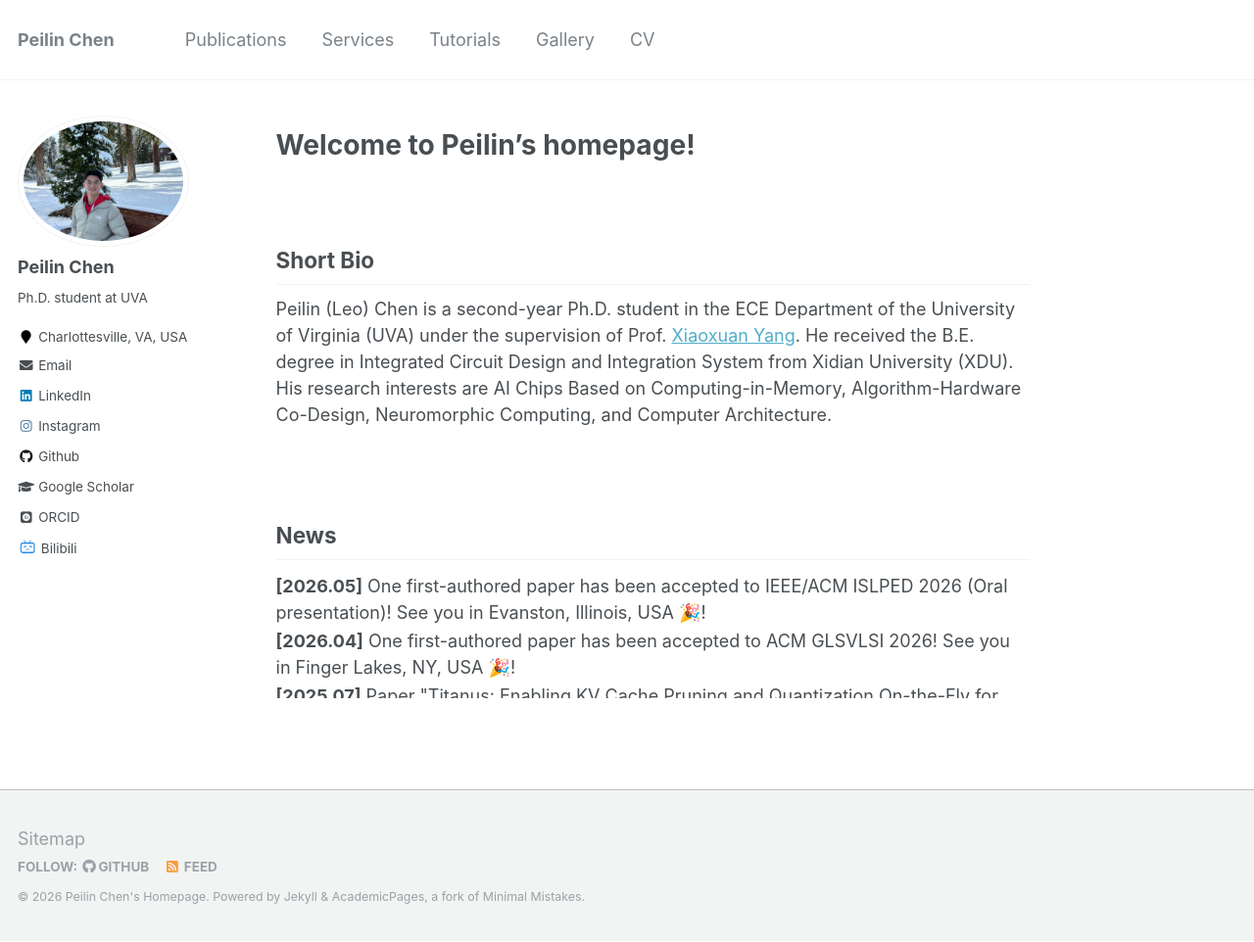
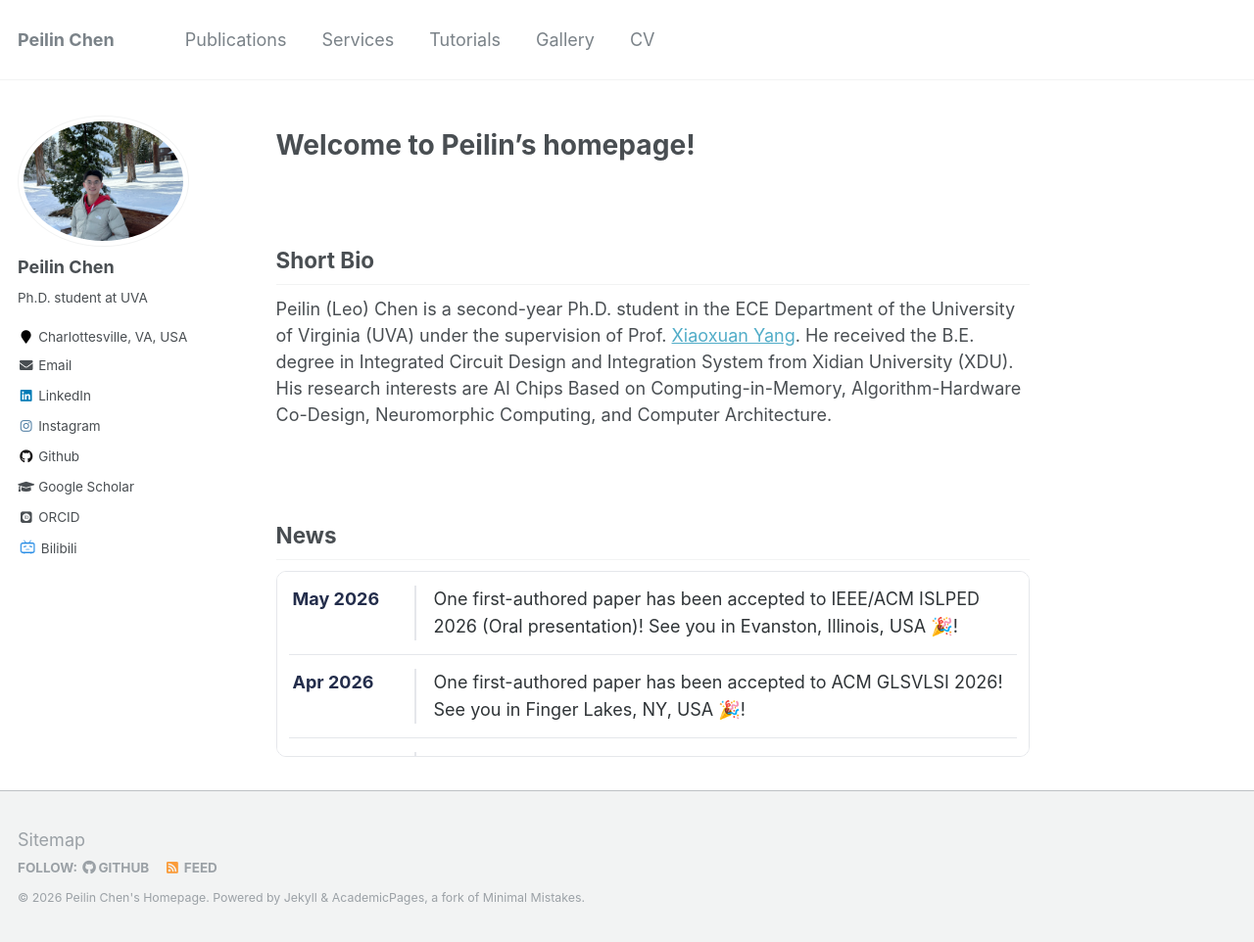
Before and after one commit to peilin-chen/peilin-chen.github.io, a Jekyll site: the page built from _pages/about.md, in a window 1280 px wide and 962 px high. Shown: the whole window at 98% size. Built offline with Jekyll 4.4.1, drawn with Linux system fonts in a browser that asks for light colours; some web fonts are replaced; part of the change alters nothing that is shown.

```diff
--- a/_pages/about.md
+++ b/_pages/about.md
@@ -21,6 +21,151 @@ Peilin (Leo) Chen is a second-year Ph.D. student in the ECE Department of the Un
 ## News
 
 <div class="news-container">
+  <div class="news-item">
+    <div class="news-date">May 2026</div>
+    <div class="news-content">
+      One first-authored paper has been accepted to IEEE/ACM ISLPED 2026
+      (Oral presentation)! See you in Evanston, Illinois, USA 🎉!
+    </div>
+  </div>
+
+  <div class="news-item">
+    <div class="news-date">Apr 2026</div>
+    <div class="news-content">
+      One first-authored paper has been accepted to ACM GLSVLSI 2026!
+      See you in Finger Lakes, NY, USA 🎉!
+    </div>
+  </div>
+
+  <div class="news-item">
+    <div class="news-date">Jul 2025</div>
+    <div class="news-content">
+      Paper “Titanus: Enabling KV Cache Pruning and Quantization On-the-Fly for LLM Acceleration”
+      wins <strong>Best Paper Award of GLSVLSI 2025</strong> 🎉!
+    </div>
+  </div>
+
+  <div class="news-item">
+    <div class="news-date">Apr 2025</div>
+    <div class="news-content">
+      One first-authored paper has been accepted to ACM GLSVLSI 2025!
+      See you in New Orleans, USA 🎉!
+    </div>
+  </div>
+
+  <div class="news-item">
+    <div class="news-date">Apr 2025</div>
+    <div class="news-content">
+      Accepted as a DAC Young Fellow at the 62nd Design Automation Conference!
+      See you in San Francisco, USA 🎉!
+    </div>
+  </div>
+
+  <div class="news-item">
+    <div class="news-date">Dec 2024</div>
+    <div class="news-content">
+      One first-authored paper has been accepted to IEEE AICAS 2025!
+      See you in Bordeaux, France 🎉!
+    </div>
+  </div>
+
+  <div class="news-item">
+    <div class="news-date">Jun 2024</div>
+    <div class="news-content">
+      My dissertation, <strong>Design, logic synthesis and physical implementation of pipeline processor based on RISC-V architecture</strong>,
+      has been selected as the excellent graduation project 🎉!
+    </div>
+  </div>
+
+  <div class="news-item">
+    <div class="news-date">Feb 2024</div>
+    <div class="news-content">
+      I will be a Ph.D. student at the University of Virginia in Fall 2024
+      and have been awarded the UVA Provost's Fellowship 🎉!
+    </div>
+  </div>
+</div>
+
+<style>
+.news-container {
+    width: 100%;
+    max-height: 190px;
+    overflow-y: auto;
+    overflow-x: hidden;
+    padding: 0 12px;
+    box-sizing: border-box;
+    border: 1px solid #e5e7eb;
+    border-radius: 10px;
+    background: #fff;
+    scrollbar-width: thin;
+    scrollbar-color: #888 #f1f1f1;
+}
+
+.news-item {
+    display: grid;
+    grid-template-columns: 110px 1fr;
+    column-gap: 18px;
+    padding: 14px 0;
+    border-bottom: 1px solid #e5e7eb;
+    align-items: start;
+}
+
+.news-item:last-child {
+    border-bottom: none;
+}
+
+.news-date {
+    font-weight: 700;
+    color: #232D4B;
+    white-space: nowrap;
+    padding-left: 4px;
+}
+
+.news-content {
+    border-left: 2px solid #e5e7eb;
+    padding-left: 18px;
+    color: #2f3437;
+    line-height: 1.55;
+}
+
+.news-content a {
+    color: #E57200;
+    text-decoration: none;
+}
+
+.news-content a:hover {
+    color: #B84C00;
+    text-decoration: underline;
+}
+
+.news-container::-webkit-scrollbar {
+    width: 8px;
+}
+
+.news-container::-webkit-scrollbar-thumb {
+    background-color: #888;
+    border-radius: 5px;
+}
+
+.news-container::-webkit-scrollbar-thumb:hover {
+    background-color: #555;
+}
+
+@media (max-width: 600px) {
+    .news-item {
+        grid-template-columns: 1fr;
+        row-gap: 6px;
+    }
+
+    .news-content {
+        border-left: none;
+        padding-left: 4px;
+    }
+}
+</style>
+
+<!--
+<div class="news-container">
   <p><strong>[2026.05]</strong> One first-authored paper has been accepted to IEEE/ACM ISLPED 2026 (Oral presentation)! See you in Evanston, Illinois, USA 🎉!</p>
   <p><strong>[2026.04]</strong> One first-authored paper has been accepted to ACM GLSVLSI 2026! See you in Finger Lakes, NY, USA 🎉!</p>
   <p><strong>[2025.07]</strong> Paper "Titanus: Enabling KV Cache Pruning and Quantization On-the-Fly for LLM Acceleration" wins <strong>Best Paper Award of GLSVLSI 2025</strong> 🎉!</p>
@@ -39,7 +184,7 @@ Peilin (Leo) Chen is a second-year Ph.D. student in the ECE Department of the Un
     </div>
 </div>
 -->
-
+<!--
 <style>
 .news-container {
     width: 100%;
@@ -71,3 +216,4 @@ Peilin (Leo) Chen is a second-year Ph.D. student in the ECE Department of the Un
 }
 
 </style>
+-->
```
